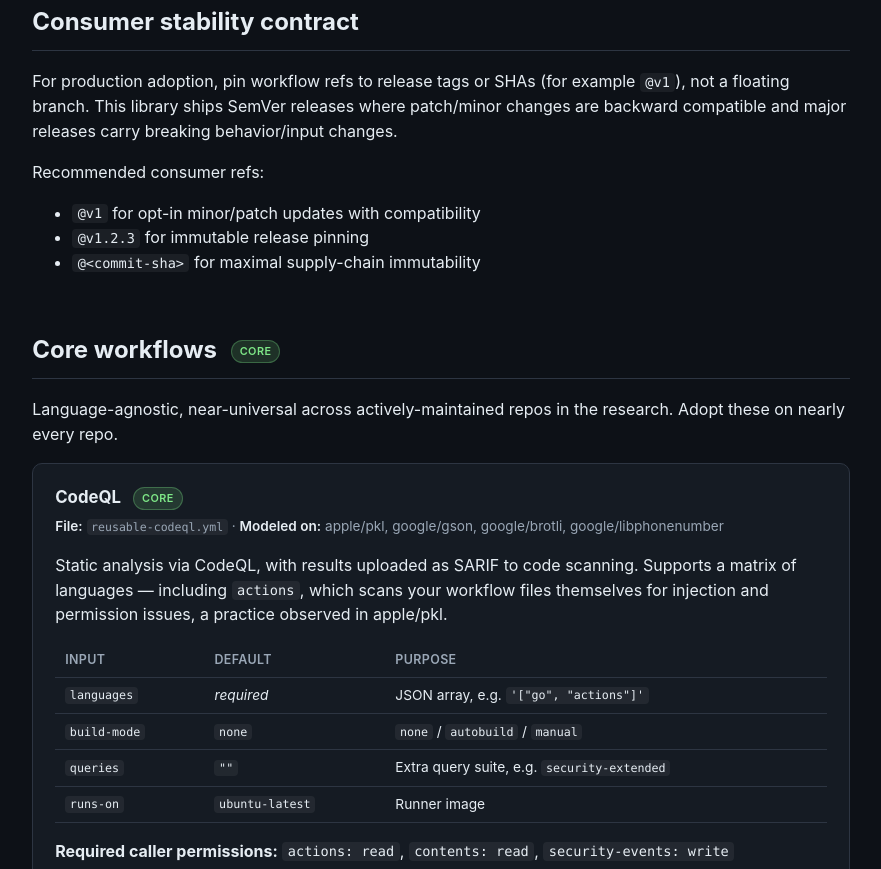
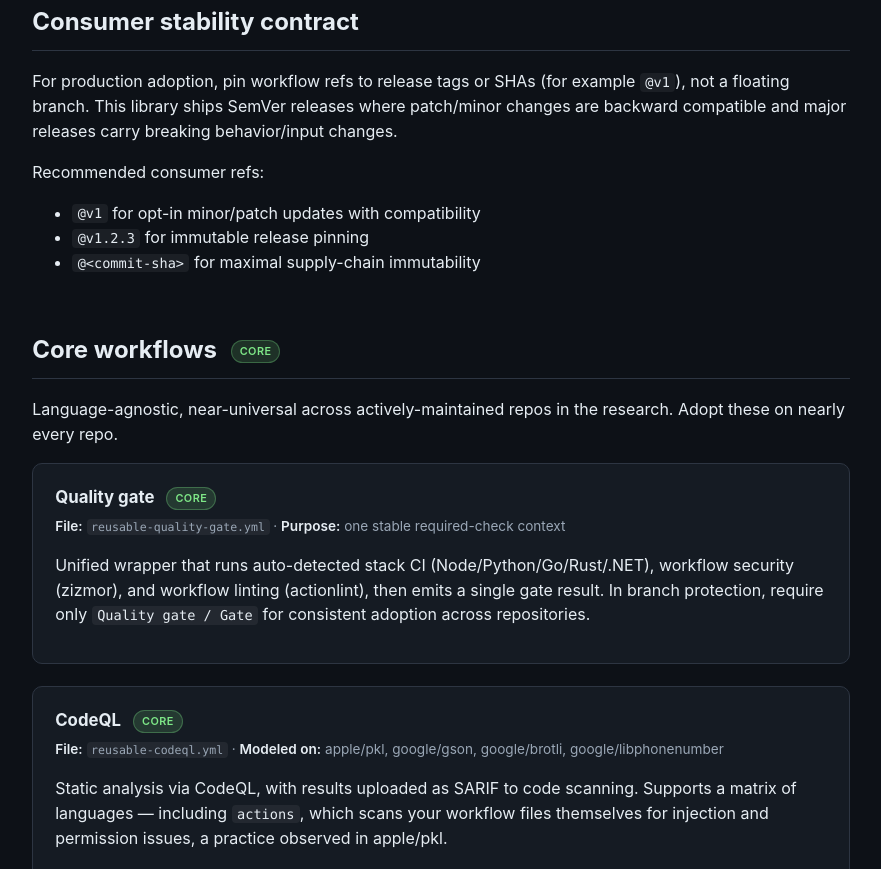
Before and after one commit to chrispivonka/github-actions, a plain HTML site: page docs/site/index.html in a window 1280 px wide. Shown: the part 1696-2565 px from the top of the page, without its empty margins (329-1210 px from the left). Drawn offline with Linux system fonts and the light colour scheme.

Commit message:
feat: add unified quality gate workflow
Co-authored-by: Copilot App <223556219+Copilot@users.noreply.github.com>

```diff
--- a/docs/site/index.html
+++ b/docs/site/index.html
@@ -24,6 +24,7 @@
 
   <h4>Core workflows</h4>
   <ul>
+    <li><a href="#quality-gate">Quality gate</a></li>
     <li><a href="#codeql">CodeQL</a></li>
     <li><a href="#dependency-review">Dependency review</a></li>
     <li><a href="#scorecard">OpenSSF Scorecard</a></li>
@@ -167,6 +168,15 @@ jobs:
     <h2>Core workflows <span class="badge core">core</span></h2>
     <p>Language-agnostic, near-universal across actively-maintained repos in the research.
       Adopt these on nearly every repo.</p>
+
+    <div class="card" id="quality-gate">
+      <h4>Quality gate <span class="badge core">core</span></h4>
+      <div class="meta"><strong>File:</strong> <code>reusable-quality-gate.yml</code> · <strong>Purpose:</strong> one stable required-check context</div>
+      <p>Unified wrapper that runs auto-detected stack CI (Node/Python/Go/Rust/.NET),
+        workflow security (zizmor), and workflow linting (actionlint), then emits a
+        single gate result. In branch protection, require only
+        <code>Quality gate / Gate</code> for consistent adoption across repositories.</p>
+    </div>
 
     <div class="card" id="codeql">
       <h4>CodeQL <span class="badge core">core</span></h4>
```
Also changed, not shown: 4 other files.
